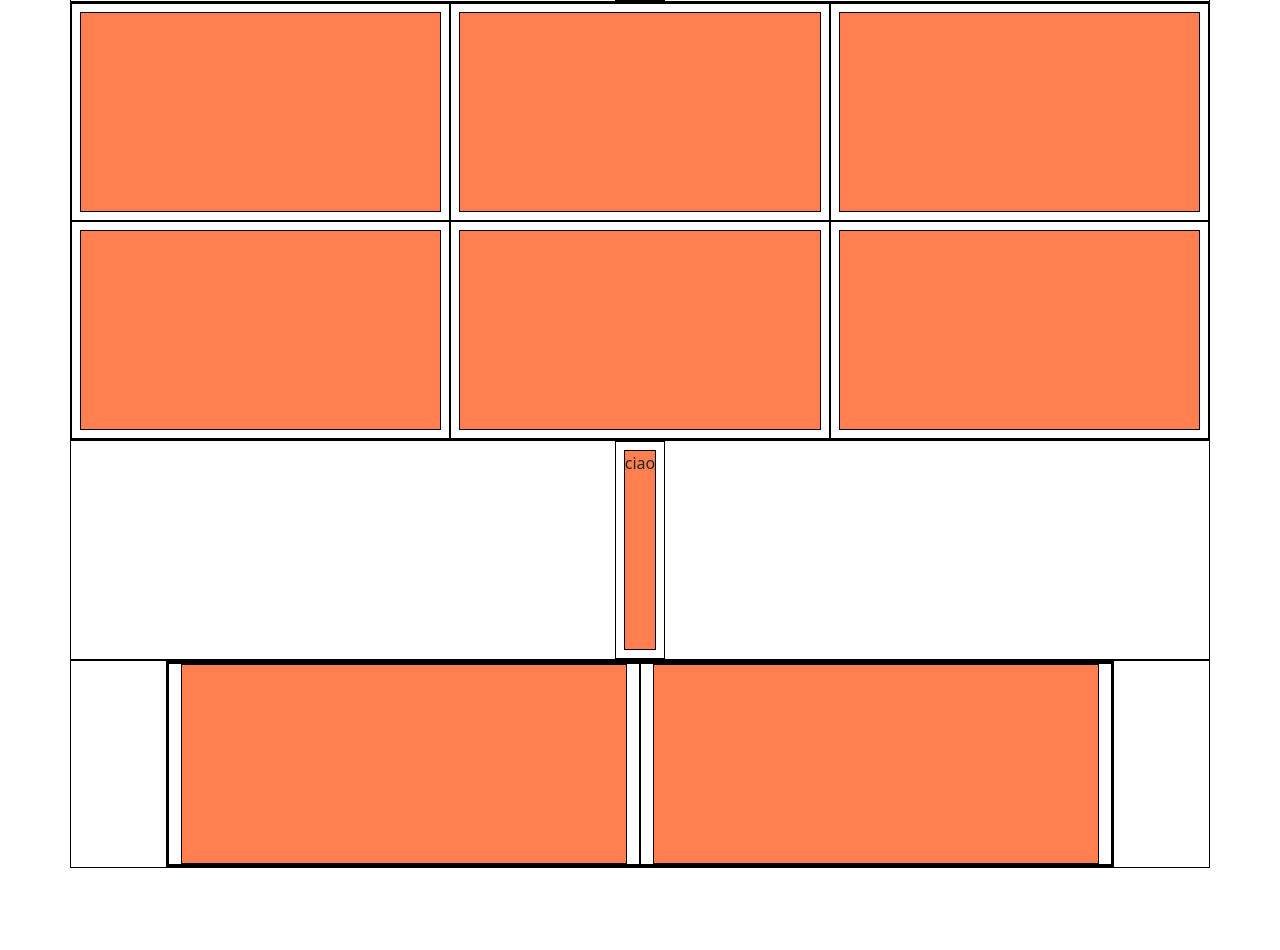
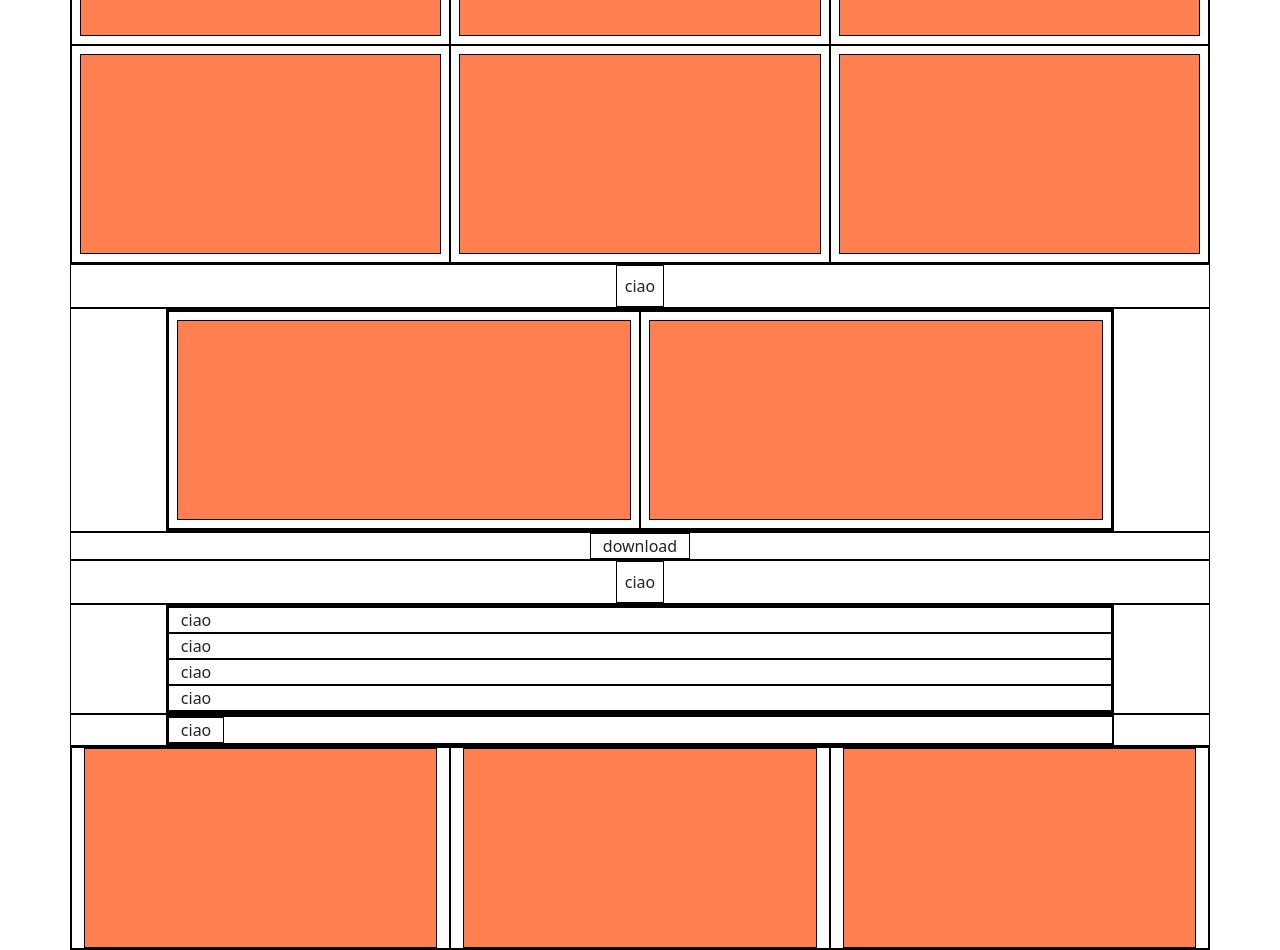
Before and after one commit to SabirHamza/html-css-bootstrap-freelancer, a plain HTML site: page index.html in a window 1280 px wide. Shown: the part 484-1434 px from the top of the page. Before the commit the page ends 1352 px from the top, so only its background shows below. Drawn offline with nearby package versions, Linux system fonts and the light colour scheme.

Commit message:
section 4 & footer

```diff
--- a/index.html
+++ b/index.html
@@ -30,7 +30,7 @@
             <section>
                 <div class="row justify-content-center">
                     <div class="col-auto p-2">
-                        <div class="box">ciao</div>
+                        <div class="boxauto">ciao</div>
                     </div>
                 </div>
                 <div class="row">
@@ -57,23 +57,67 @@
             <section>
                 <div class="row justify-content-center">
                     <div class="col-auto p-2">
-                        <div class="box">ciao</div>
+                        <div class="boxauto">ciao</div>
                     </div>
                 </div>
                 <div class="row justify-content-center">
                     <div class="col-10">
                         <div class="row">
-                            <div class="col-sm-12 col-md-6 col-lg-6">
+                            <div class="col-sm-12 col-md-6 col-lg-6 p-2">
                                 <div class="box"></div>
                             </div>
-                            <div class="col-sm-12 col-md-6 col-lg-6">
+                            <div class="col-sm-12 col-md-6 col-lg-6 p-2">
                                 <div class="box"></div>
                             </div>
+                        </div>
+                    </div>
+                </div>
+                <div class="row justify-content-center">
+                    <div class="col-auto">
+                        <div class="boxauto">download</div>
+                    </div>
+                </div>
+            </section>
+            <section>
+                <div class="row justify-content-center">
+                    <div class="col-auto p-2">
+                        <div class="boxauto">ciao</div>
+                    </div>
+                </div>
+                <div class="row justify-content-center">
+                    <div class="col-10">
+                        <div class="row">
+                            <div class="col-12">ciao</div>
+                            <div class="col-12">ciao</div>
+                            <div class="col-12">ciao</div>
+                            <div class="col-12">ciao</div>
+                        </div>
+                    </div>
+                </div>
+                <div class="row justify-content-center">
+                    <div class="col-10">
+                        <div class="row">
+                            <div class="col-auto">ciao</div>
                         </div>
                     </div>
                 </div>
             </section>
         </div>
     </main>
+    <footer>
+        <div class="container">
+            <div class="row">
+                <div class="col-sm-12 col-md-4 col-lg-4">
+                    <div class="box"></div>
+                </div>
+                <div class="col-sm-12 col-md-4 col-lg-4">
+                    <div class="box"></div>
+                </div>
+                <div class="col-sm-12 col-md-4 col-lg-4">
+                    <div class="box"></div>
+                </div>
+            </div>
+        </div>
+    </footer>
 </body>
 </html>
```
Also changed, not shown: css/style.css (line endings or trailing spaces).
